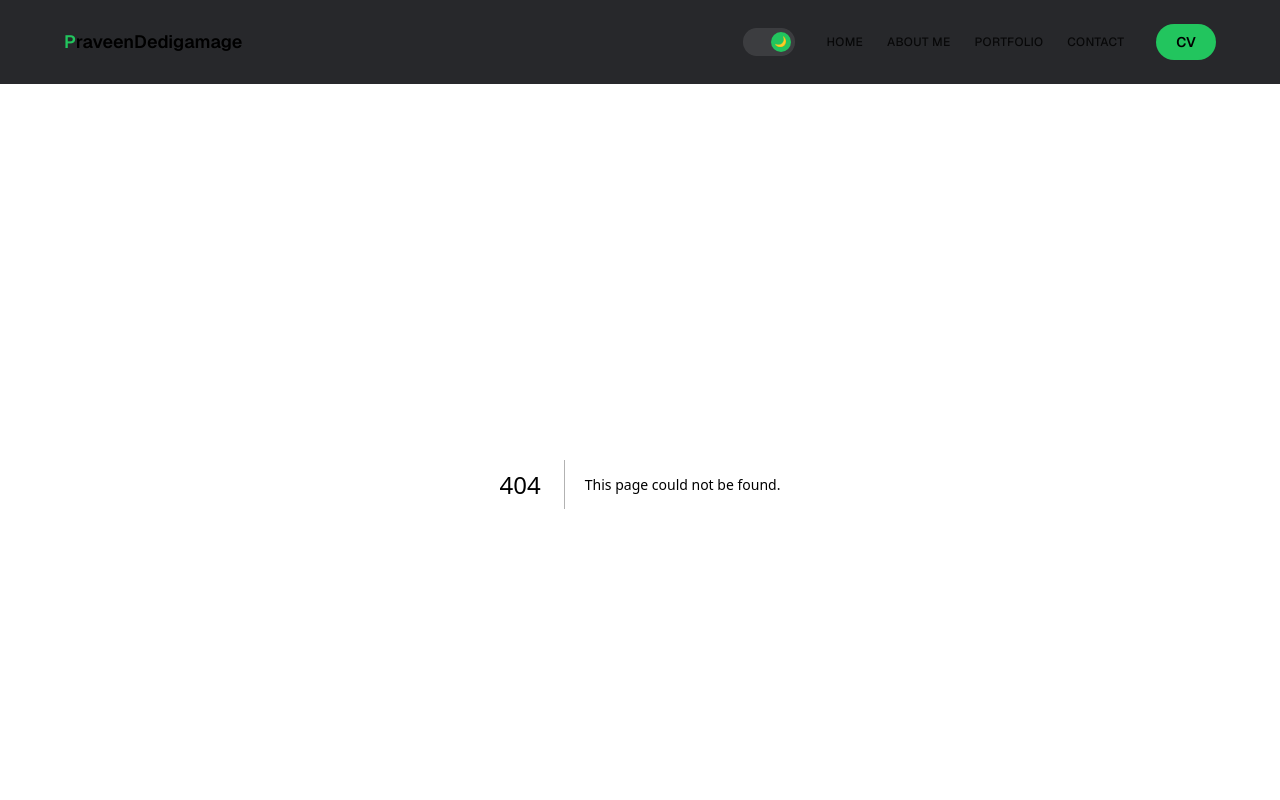
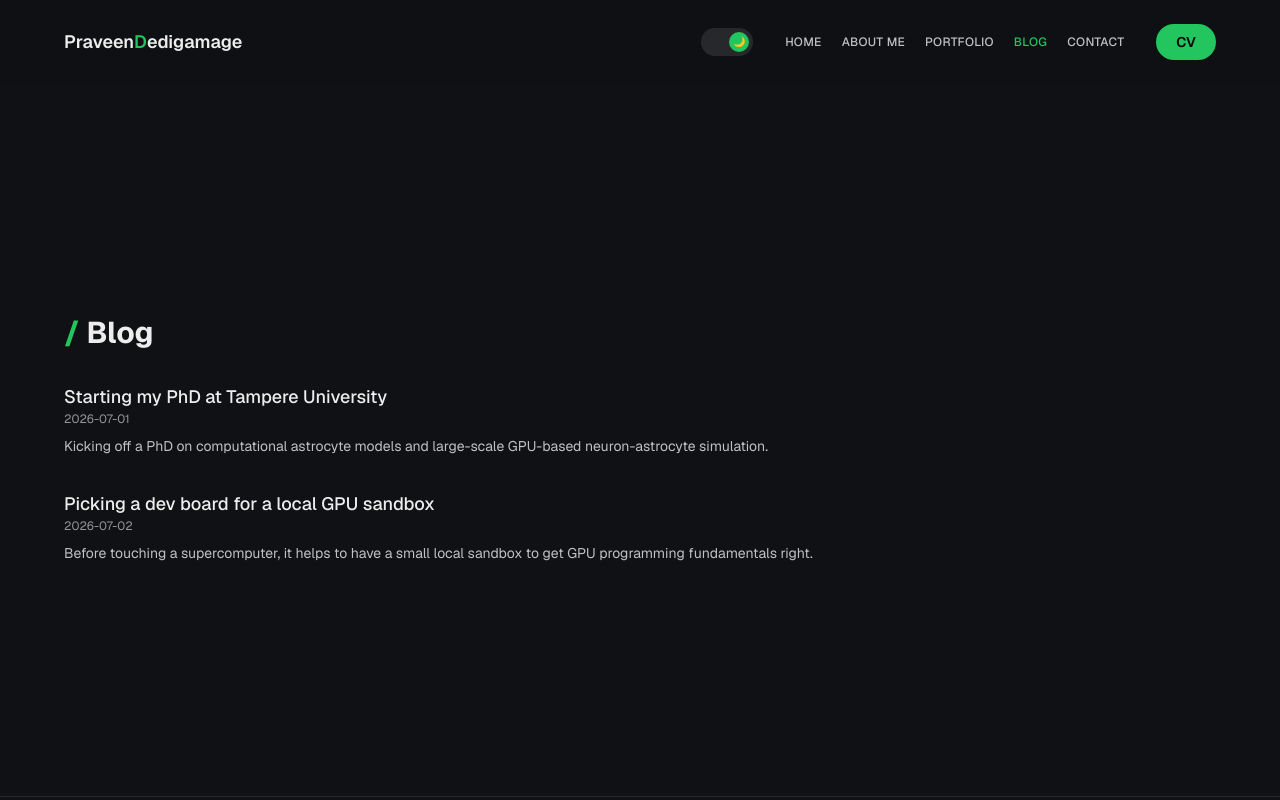
Before and after one commit to praveen-dedigamage/praveen-dedigamage.github.io, a Next.js app: page /blog in a window 1280 px wide. Before the commit this address had no page. Shown: the top 800 px of the page. Built offline with nearby package versions, Linux system fonts and the light colour scheme.

Commit message:
Make home page fill viewport with no scroll, color D in logo, add blog section

```diff
--- a/src/app/about/page.tsx
+++ b/src/app/about/page.tsx
@@ -1,5 +1,6 @@
 import type { Metadata } from "next";
 import Section from "@/components/Section";
+import Footer from "@/components/Footer";
 
 export const metadata: Metadata = {
   title: "About — Praveen Dedigamage",
@@ -7,6 +8,7 @@ export const metadata: Metadata = {
 
 export default function AboutPage() {
   return (
+    <>
       <Section className="flex min-h-[calc(100vh-88px)] flex-col justify-center gap-6">
         <h1 className="text-3xl font-bold">
           <span className="text-accent">/</span> About Me
@@ -24,5 +26,7 @@ export default function AboutPage() {
           biophysical simulations run efficiently on modern hardware.
         </p>
       </Section>
+      <Footer />
+    </>
   );
 }
--- /dev/null
+++ b/src/app/blog/[slug]/page.tsx
@@ -0,0 +1,48 @@
+import type { Metadata } from "next";
+import { notFound } from "next/navigation";
+import Section from "@/components/Section";
+import Footer from "@/components/Footer";
+import { posts } from "@/lib/posts";
+
+export function generateStaticParams() {
+  return posts.map((post) => ({ slug: post.slug }));
+}
+
+export async function generateMetadata({
+  params,
+}: {
+  params: Promise<{ slug: string }>;
+}): Promise<Metadata> {
+  const { slug } = await params;
+  const post = posts.find((p) => p.slug === slug);
+  return { title: post ? `${post.title} — Praveen Dedigamage` : "Blog" };
+}
+
+export default async function BlogPostPage({
+  params,
+}: {
+  params: Promise<{ slug: string }>;
+}) {
+  const { slug } = await params;
+  const post = posts.find((p) => p.slug === slug);
+  if (!post) notFound();
+
+  return (
+    <>
+      <Section className="flex min-h-[calc(100vh-88px)] flex-col justify-center gap-6">
+        <div>
+          <h1 className="text-3xl font-bold">{post.title}</h1>
+          <p className="mt-2 text-xs opacity-60">{post.date}</p>
+        </div>
+        <div className="flex max-w-2xl flex-col gap-4">
+          {post.content.map((paragraph, i) => (
+            <p key={i} className="leading-relaxed opacity-90">
+              {paragraph}
+            </p>
+          ))}
+        </div>
+      </Section>
+      <Footer />
+    </>
+  );
+}
--- /dev/null
+++ b/src/app/blog/page.tsx
@@ -0,0 +1,38 @@
+import type { Metadata } from "next";
+import Link from "next/link";
+import Section from "@/components/Section";
+import Footer from "@/components/Footer";
+import { posts } from "@/lib/posts";
+
+export const metadata: Metadata = {
+  title: "Blog — Praveen Dedigamage",
+};
+
+export default function BlogPage() {
+  return (
+    <>
+      <Section className="flex min-h-[calc(100vh-88px)] flex-col gap-8 justify-center">
+        <h1 className="text-3xl font-bold">
+          <span className="text-accent">/</span> Blog
+        </h1>
+        <ul className="flex flex-col gap-8">
+          {posts.map((post) => (
+            <li key={post.slug}>
+              <Link
+                href={`/blog/${post.slug}`}
+                className="text-lg font-medium hover:text-accent"
+              >
+                {post.title}
+              </Link>
+              <p className="text-xs opacity-60">{post.date}</p>
+              <p className="mt-2 text-sm leading-relaxed opacity-80">
+                {post.excerpt}
+              </p>
+            </li>
+          ))}
+        </ul>
+      </Section>
+      <Footer />
+    </>
+  );
+}
--- a/src/app/contact/page.tsx
+++ b/src/app/contact/page.tsx
@@ -1,5 +1,6 @@
 import type { Metadata } from "next";
 import Section from "@/components/Section";
+import Footer from "@/components/Footer";
 
 export const metadata: Metadata = {
   title: "Contact — Praveen Dedigamage",
@@ -7,6 +8,7 @@ export const metadata: Metadata = {
 
 export default function ContactPage() {
   return (
+    <>
       <Section className="flex min-h-[calc(100vh-88px)] flex-col justify-center gap-6">
         <h1 className="text-3xl font-bold">
           <span className="text-accent">/</span> Contact
@@ -33,5 +35,7 @@ export default function ContactPage() {
           </li>
         </ul>
       </Section>
+      <Footer />
+    </>
   );
 }
--- a/src/app/layout.tsx
+++ b/src/app/layout.tsx
@@ -1,7 +1,6 @@
 import type { Metadata } from "next";
 import { Geist, Geist_Mono } from "next/font/google";
 import Header from "@/components/Header";
-import Footer from "@/components/Footer";
 import "./globals.css";
 
 const geistSans = Geist({
@@ -30,10 +29,9 @@ export default function RootLayout({
       suppressHydrationWarning
       className={`${geistSans.variable} ${geistMono.variable} dark h-full antialiased`}
     >
-      <body className="flex min-h-full flex-col">
+      <body className="flex h-full flex-col">
         <Header />
         <main className="flex flex-1 flex-col">{children}</main>
-        <Footer />
       </body>
     </html>
   );
--- a/src/app/projects/page.tsx
+++ b/src/app/projects/page.tsx
@@ -1,5 +1,6 @@
 import type { Metadata } from "next";
 import Section from "@/components/Section";
+import Footer from "@/components/Footer";
 import { projects } from "@/lib/projects";
 
 export const metadata: Metadata = {
@@ -8,6 +9,7 @@ export const metadata: Metadata = {
 
 export default function ProjectsPage() {
   return (
+    <>
       <Section className="flex min-h-[calc(100vh-88px)] flex-col gap-8 justify-center">
         <h1 className="text-3xl font-bold">
           <span className="text-accent">/</span> Portfolio
@@ -33,5 +35,7 @@ export default function ProjectsPage() {
           ))}
         </ul>
       </Section>
+      <Footer />
+    </>
   );
 }
--- a/src/components/Header.tsx
+++ b/src/components/Header.tsx
@@ -8,6 +8,7 @@ const nav = [
   { href: "/", label: "Home" },
   { href: "/about", label: "About Me" },
   { href: "/projects", label: "Portfolio" },
+  { href: "/blog", label: "Blog" },
   { href: "/contact", label: "Contact" },
 ];
 
@@ -18,11 +19,11 @@ export default function Header() {
     <header className="sticky top-0 z-10 w-full bg-background/90 backdrop-blur">
       <nav className="mx-auto flex max-w-[1600px] items-center justify-between px-6 py-6 text-sm sm:px-10 lg:px-16">
         <Link href="/" className="text-lg font-semibold">
-          <span className="text-accent">P</span>raveenDedigamage
+          Praveen<span className="text-accent">D</span>edigamage
         </Link>
         <div className="flex items-center gap-8">
           <ThemeToggle />
-          <ul className="hidden items-center gap-6 text-xs font-medium tracking-wide uppercase sm:flex">
+          <ul className="hidden items-center gap-5 text-xs font-medium tracking-wide uppercase md:flex">
             {nav.map((item) => (
               <li key={item.href}>
                 <Link
--- a/src/components/Hero.tsx
+++ b/src/components/Hero.tsx
@@ -2,22 +2,22 @@ import Image from "next/image";
 import Link from "next/link";
 
 const badges = [
-  { label: "CUDA", className: "left-2 top-6 bg-[#76b900] text-black" },
-  { label: "Py", className: "right-0 top-2 bg-[#3776ab] text-white" },
+  { label: "CUDA", className: "left-2 top-4 bg-[#76b900] text-black" },
+  { label: "Py", className: "right-0 top-0 bg-[#3776ab] text-white" },
   { label: "C++", className: "left-0 top-1/2 bg-[#00599c] text-white" },
   { label: "NEST", className: "right-2 top-1/3 bg-[#0b5ed7] text-white" },
-  { label: "PyTorch", className: "left-6 bottom-4 bg-[#ee4c2c] text-white" },
-  { label: "Brian2", className: "right-6 bottom-2 bg-accent text-black" },
+  { label: "PyTorch", className: "left-4 bottom-2 bg-[#ee4c2c] text-white" },
+  { label: "Brian2", className: "right-4 bottom-0 bg-accent text-black" },
 ];
 
 export default function Hero() {
   return (
-    <section className="flex min-h-[calc(100vh-88px)] w-full items-center">
-      <div className="mx-auto grid w-full max-w-[1600px] grid-cols-1 items-center gap-16 px-6 py-16 sm:grid-cols-2 sm:px-10 lg:px-16 lg:gap-24">
-        <div className="flex flex-col items-start gap-4">
+    <section className="h-[calc(100vh-88px)] w-full overflow-hidden">
+      <div className="mx-auto grid h-full w-full max-w-[1600px] grid-cols-1 items-center gap-10 px-6 py-6 sm:grid-cols-2 sm:px-10 lg:gap-16 lg:px-16">
+        <div className="flex flex-col items-start gap-3">
           <p className="opacity-70">Hello 👋, I&apos;m</p>
-          <h1 className="text-4xl font-bold sm:text-5xl">Praveen Dedigamage</h1>
-          <p className="text-2xl font-semibold text-accent">
+          <h1 className="text-3xl font-bold sm:text-4xl lg:text-5xl">Praveen Dedigamage</h1>
+          <p className="text-xl font-semibold text-accent sm:text-2xl">
             PhD Researcher — Computational Neuroscience &amp; GPU Computing
           </p>
           <p className="max-w-md opacity-80">
@@ -26,13 +26,13 @@ export default function Hero() {
           </p>
           <Link
             href="/contact"
-            className="mt-4 rounded-full bg-accent px-8 py-3 font-semibold text-black hover:opacity-90"
+            className="mt-2 rounded-full bg-accent px-8 py-3 font-semibold text-black hover:opacity-90"
           >
             Contact
           </Link>
         </div>
 
-        <div className="relative mx-auto h-72 w-72 sm:h-80 sm:w-80 lg:h-96 lg:w-96">
+        <div className="relative mx-auto h-56 w-56 sm:h-64 sm:w-64 lg:h-80 lg:w-80">
           <div className="absolute inset-0 rounded-[60%_40%_30%_70%/60%_30%_70%_40%] bg-gradient-to-br from-accent/30 to-blue-500/20" />
           <Image
             src="/profile.png"
--- /dev/null
+++ b/src/lib/posts.ts
@@ -0,0 +1,35 @@
+export type Post = {
+  slug: string;
+  title: string;
+  date: string;
+  excerpt: string;
+  content: string[];
+};
+
+// Add new posts here — newest first. Each paragraph in `content` renders as
+// its own <p>.
+export const posts: Post[] = [
+  {
+    slug: "starting-my-phd",
+    title: "Starting my PhD at Tampere University",
+    date: "2026-07-01",
+    excerpt:
+      "Kicking off a PhD on computational astrocyte models and large-scale GPU-based neuron-astrocyte simulation.",
+    content: [
+      "I started my PhD at Tampere University, supervised by Prof. Marja-Leena Linne. The focus is on computational astrocyte models and learning to run large-scale, GPU-based neuron-astrocyte simulations.",
+      "The first year centers on getting familiar with the NEST simulator and its GPU ecosystem, finishing up my MSc thesis for journal submission, and building out a computational framework for large-scale simulation on HPC infrastructure.",
+      "More detailed notes as the literature review and early experiments progress.",
+    ],
+  },
+  {
+    slug: "gpu-sandbox-devboard",
+    title: "Picking a dev board for a local GPU sandbox",
+    date: "2026-07-02",
+    excerpt:
+      "Before touching a supercomputer, it helps to have a small local sandbox to get GPU programming fundamentals right.",
+    content: [
+      "One of my first side tasks was selecting a dev board for a local sandbox environment — something to prototype and test GPU code on before it ever touches a shared cluster.",
+      "Full writeup and hardware details to follow once the setup is finalized.",
+    ],
+  },
+];
```
Lines whose indentation alone changed are shown as unchanged.
